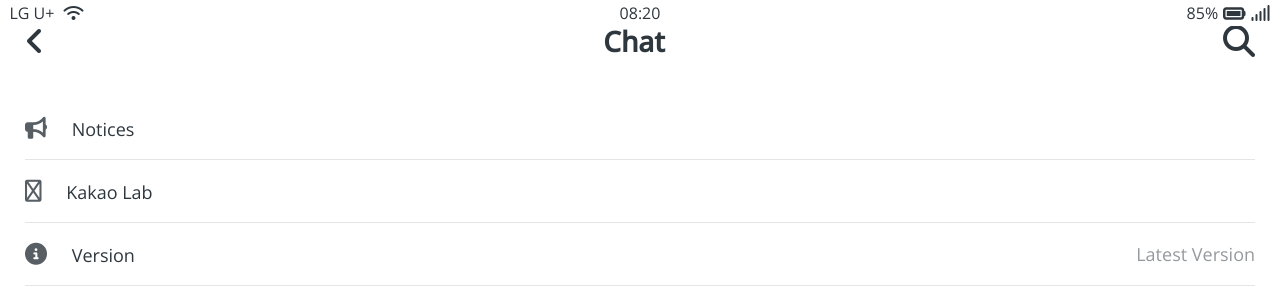
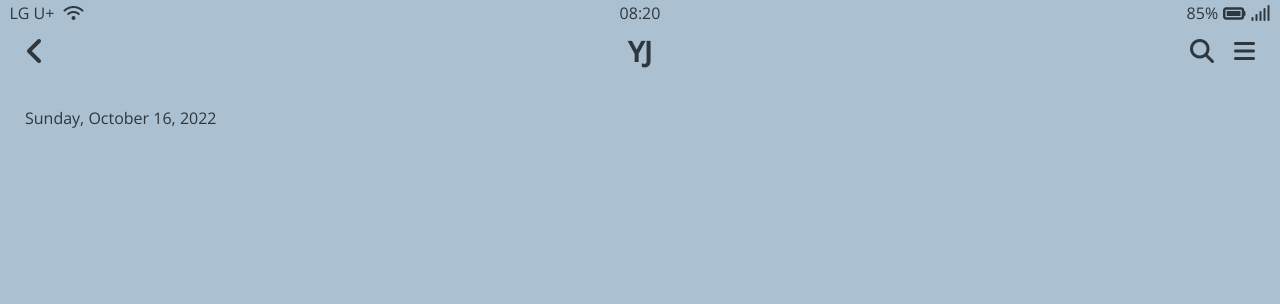
Before and after one commit to devminsang/kakaotalk_clone, a plain HTML site: page chat.html in a window 1280 px wide. Shown: the top 304 px of the page. Drawn offline with nearby package versions, Linux system fonts and the light colour scheme.

Commit message:
Update html and css

```diff
--- a/chat.html
+++ b/chat.html
@@ -7,7 +7,7 @@
     <meta name="viewport" content="width=device-width, initial-scale=1.0" />
     <title>Chat - Kakao Talk</title>
   </head>
-  <body>
+  <body id="chat-screen">
     <div class="status-bar">
       <div class="status-bar__column">
         <span>LG U+</span>
@@ -30,37 +30,16 @@
         </a>
       </div>
       <div class="alt-header__column">
-        <h1 class="alt-header__title">Chat</h1>
+        <h1 class="alt-header__title">YJ</h1>
       </div>
       <div class="alt-header__column">
-        <i class="fas fa-search fa-2x"></i>
+        <span><i class="fas fa-search fa-xl"></i></span>
+        <span><i class="fas fa-bars fa-xl"></i></span>
       </div>
     </header>
 
-    <main class="main-screen settings-screen">
-      <ul class="settings-list">
-        <li class="settings__setting">
-          <div class="settings__setting-column">
-            <i class="fas fa-bullhorn"></i>
-            <span> Notices </span>
-          </div>
-          <div class="settings__setting-column"></div>
-        </li>
-        <li class="settings__setting">
-          <div class="settings__setting-column">
-            <i class="far fa-flask"></i>
-            <span> Kakao Lab </span>
-          </div>
-          <div class="settings__setting-column"></div>
-        </li>
-        <li class="settings__setting">
-          <div class="settings__setting-column">
-            <i class="fas fa-info-circle"></i>
-            <span> Version </span>
-          </div>
-          <div class="settings__setting-column">Latest Version</div>
-        </li>
-      </ul>
+    <main class="main-screen main-chat">
+      <div class="chat__timestamp">Sunday, October 16, 2022</div>
     </main>
 
     <script
--- a/css/components/alt-screen-header.css
+++ b/css/components/alt-screen-header.css
@@ -4,6 +4,10 @@
   display: flex;
   align-items: center;
   justify-content: center;
+}
+
+.alt-header__column {
+  width: 33%;
 }
 
 .alt-header__title {
@@ -15,6 +19,16 @@
   margin-right: auto;
 }
 
+.alt-header__column:nth-child(2) {
+  text-align: center;
+}
+
 .alt-header__column:last-child {
   margin-left: auto;
+  display: flex;
+  justify-content: flex-end;
 }
+
+.alt-header__column span:last-child {
+  margin-left: 20px;
+}
--- a/css/screens/friends.css
+++ b/css/screens/friends.css
@@ -15,6 +15,7 @@
 
 .friends-screen {
   padding: 0px var(--horizontal-space);
+  margin-top: 155px;
 }
 
 .friends-screen__channel {
--- a/css/styles.css
+++ b/css/styles.css
@@ -17,6 +17,7 @@
 @import "screens/find.css";
 @import "screens/more.css";
 @import "screens/settings.css";
+@import "screens/chat.css";
 
 body {
   color: #2e363e;
```
